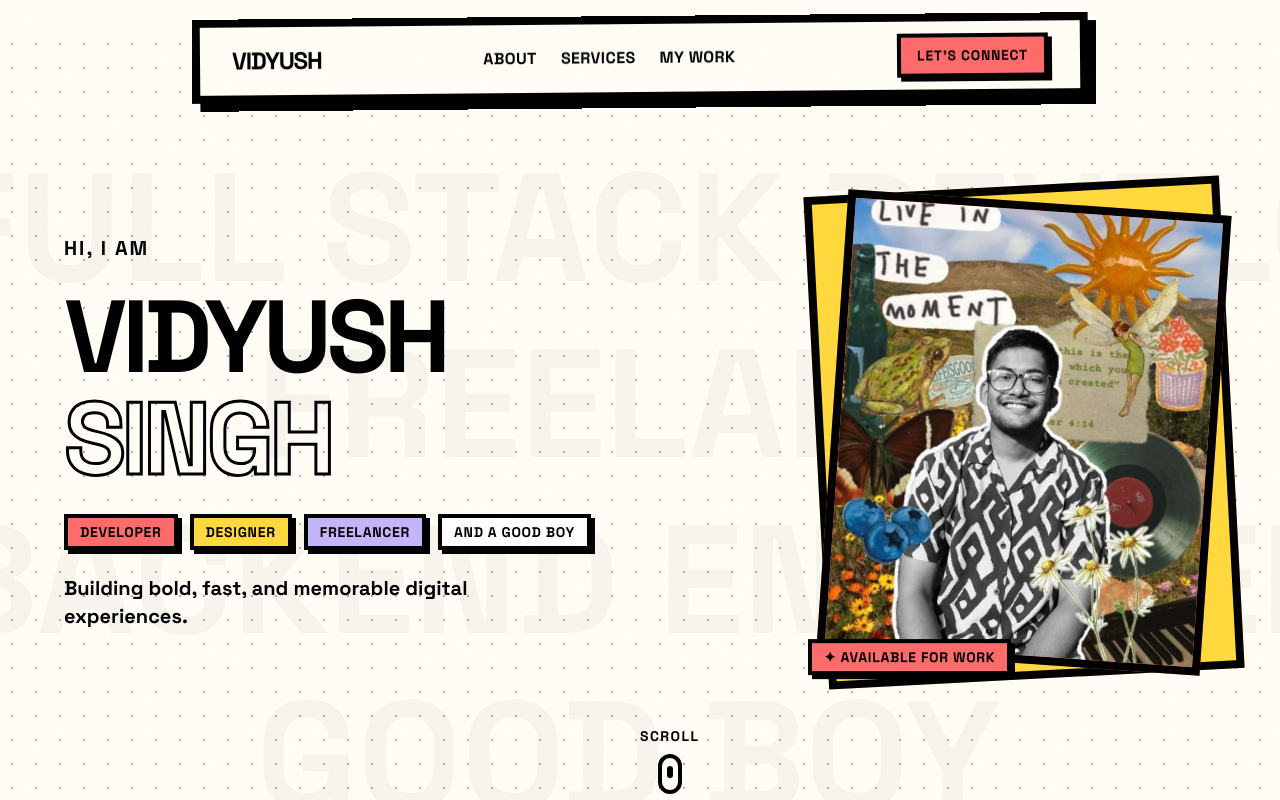
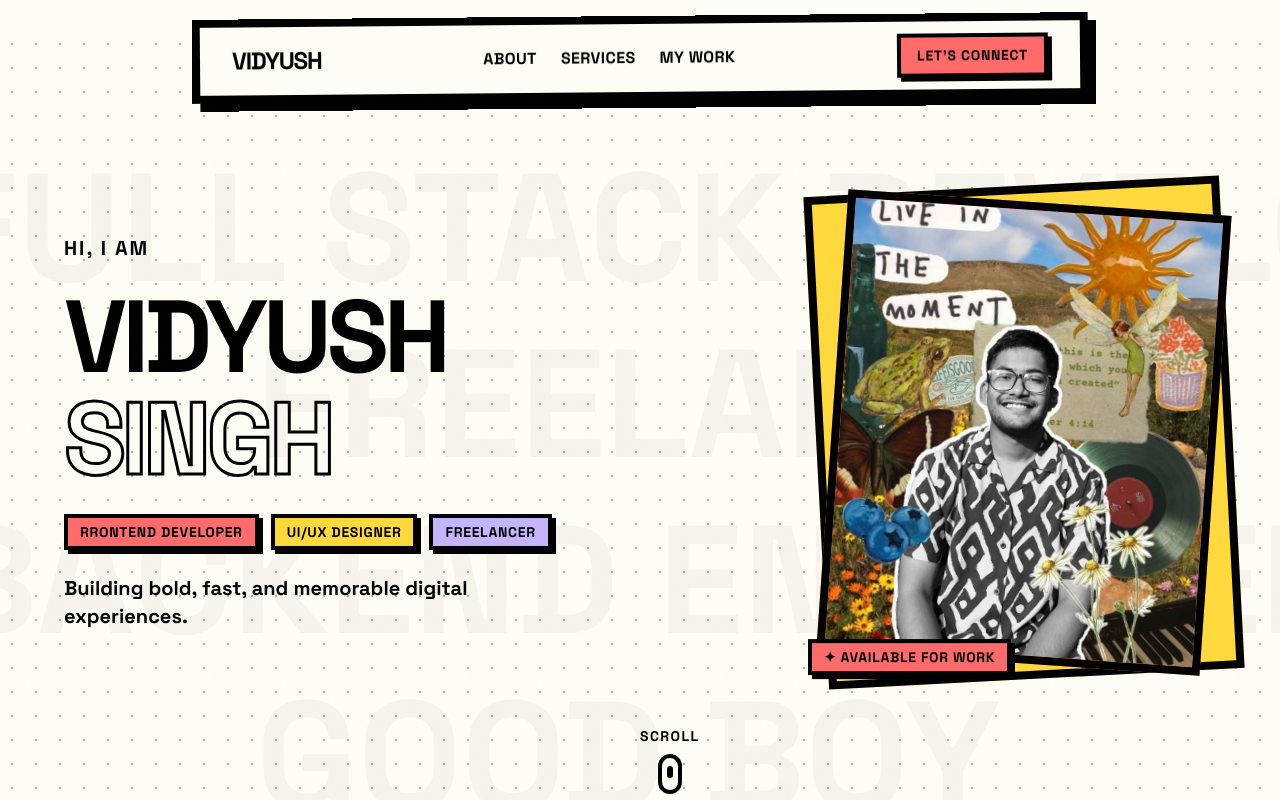
Before and after one commit to singh-vidyush/animated-portfolio, a Next.js app: page / in a window 1280 px wide. Shown: the top 800 px of the page. Built offline with nearby package versions, Linux system fonts and the light colour scheme.

Commit message:
Update roles in Hero component

```diff
--- a/src/components/Hero.tsx
+++ b/src/components/Hero.tsx
@@ -111,7 +111,7 @@ export default function Hero() {
           </h1>
 
           <div className="flex flex-wrap gap-3 hero-text-animate opacity-0">
-            {["developer", "designer", "freelancer", "and a good boy"].map(
+            {["Rrontend developer", "UI/UX designer", "Freelancer"].map(
               (role, i) => (
                 <Badge
                   key={role}
```
